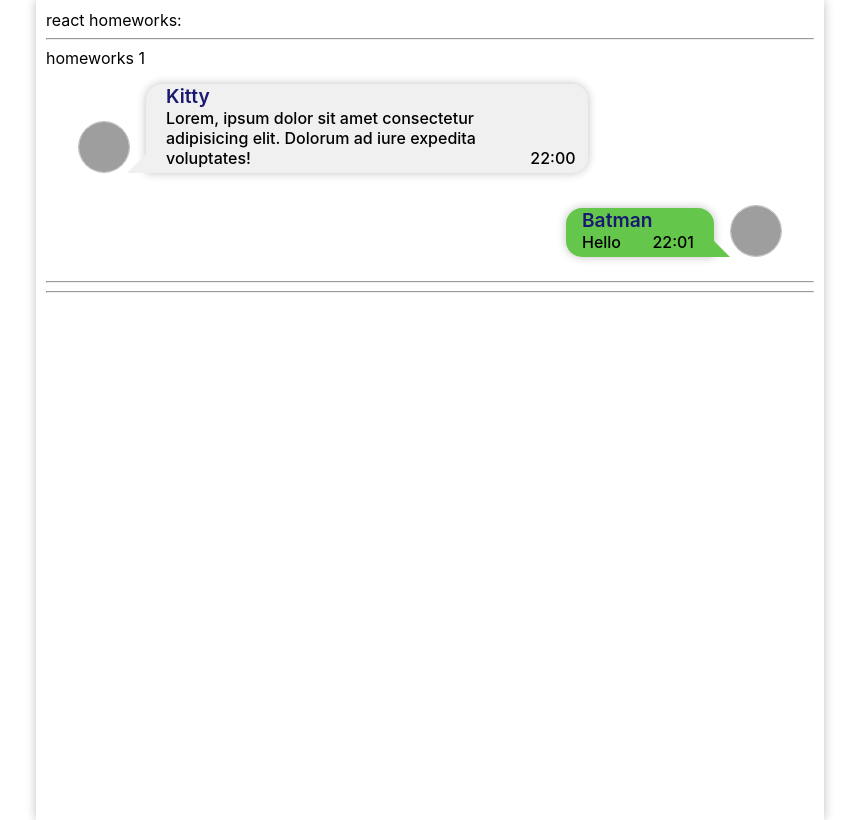
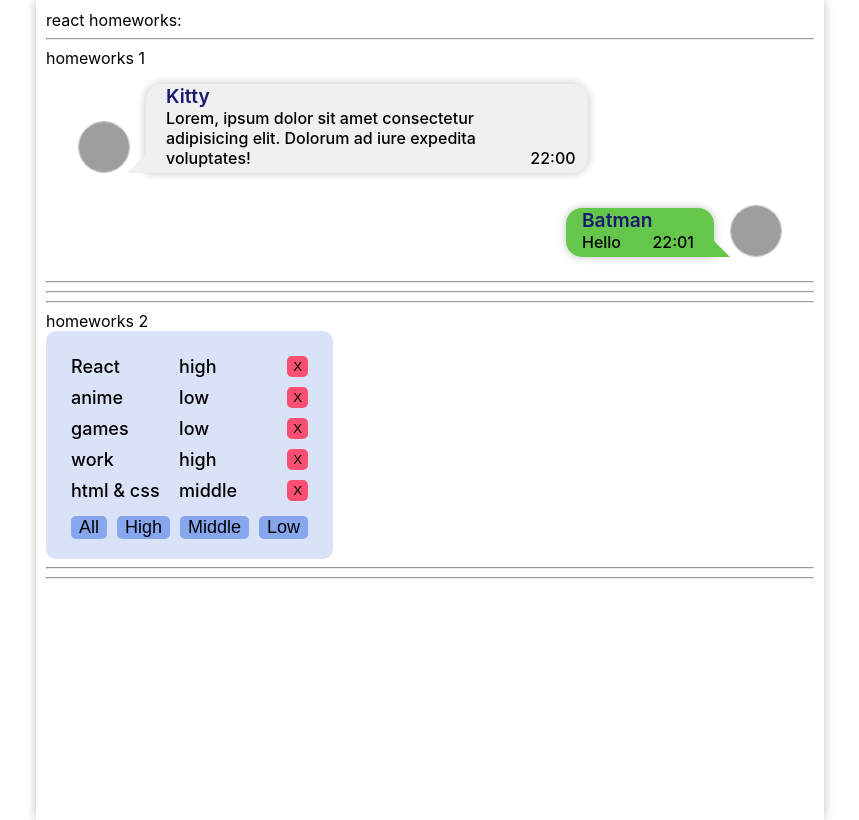
Before and after one commit to Kirill2603/it_incubator_hw, a React (Create React App) app: page / in a window 1280 px wide. Shown: the whole page, without its empty margins (210-1069 px from the left). Built offline with nearby package versions, Linux system fonts and the light colour scheme; grey boxes are pictures that could not be loaded.

Commit message:
HW2 Final

```diff
--- a/src/p1-main/m1-ui/u1-app/App.tsx
+++ b/src/p1-main/m1-ui/u1-app/App.tsx
@@ -1,13 +1,14 @@
 import React from "react";
 import styles from "./App.module.css";
 import HW1 from "../../../p2-homeworks/h1/HW1";
+import HW2 from "../../../p2-homeworks/h2/HW2";
 
 function App() {
   return (
     <div className={styles.App}>
       <div>react homeworks:</div>
       <HW1 />
-      {/*<HW2/>*/}
+      <HW2/>
       {/*<HW3/>*/}
       {/*<HW4/>*/}
       {/*<HW5/>*/}
--- a/src/p2-homeworks/h1/Message.tsx
+++ b/src/p2-homeworks/h1/Message.tsx
@@ -1,4 +1,3 @@
-import { type } from "os";
 import React from "react";
 import styles from "./Message.module.css";
 
--- a/src/p2-homeworks/h2/Affair.tsx
+++ b/src/p2-homeworks/h2/Affair.tsx
@@ -1,19 +1,21 @@
 import React from 'react'
-
+import {AffairType} from "./HW2";
+import s from './Affairs.module.css'
 type AffairPropsType = {
-    // key не нужно типизировать
-    affair: any // need to fix any
-    deleteAffairCallback: any // need to fix any
+    affair: AffairType
+    deleteAffairCallback: (_id: number) => void
 }
 
 function Affair(props: AffairPropsType) {
-    const deleteCallback = () => {}// need to fix
-
+    const deleteCallback = () => {
+        props.deleteAffairCallback(props.affair._id)
+        console.log(props.affair._id)
+    }
     return (
-        <div>
-            // show some text
-
-            <button onClick={deleteCallback}>X</button>
+        <div className={s.Affair}>
+            <span>{props.affair.name}</span>
+            <span>{props.affair.priority}</span>
+            <button className={s.DeleteButton} onClick={deleteCallback}>X</button>
         </div>
     )
 }
--- a/src/p2-homeworks/h2/Affairs.module.css
+++ b/src/p2-homeworks/h2/Affairs.module.css
@@ -1,3 +1,44 @@
-.someClass {
+.Affairs {
+    background-color: rgba(186, 202, 239, 0.55);
+    border-radius: 10px;
+    padding: 20px;
+    width: min-content;
+}
+.ButtonBlock {
+    margin-top: 10px;
+    display: flex;
+}
+.ButtonBlock button {
+    margin-left: 5px;
+    margin-right: 5px;
+    padding-left: 8px;
+    padding-right: 8px;
+    font-size: 18px;
+    border: 0px;
+    border-radius: 5px;
+    background-color: #86a6ee;
+}
+.ButtonBlock button:hover {
+    box-shadow: 0 0 5px rgba(0,0,0,0.5);
+    background-color: #5e86ec;
+}
 
+.Affair {
+    display: flex;
+    flex-direction: row;
+    padding: 5px;
 }
+.Affair button {
+    background-color: #f84f72;
+    border: 0px;
+    border-radius: 5px;
+}
+.Affair button:hover {
+    box-shadow: 0 0 5px rgba(0,0,0,0.5);
+    background-color: #fa325b;
+}
+.Affair span {
+    font-size: 18px;
+    flex:  1em;
+    font-weight: 500;
+}
--- a/src/p2-homeworks/h2/Affairs.tsx
+++ b/src/p2-homeworks/h2/Affairs.tsx
@@ -1,36 +1,45 @@
 import React from 'react'
 import Affair from './Affair'
-import {AffairType} from './HW2'
+import {AffairType, FilterType} from './HW2'
+import s from "./Affairs.module.css"
 
-type AffairsPropsType = { // need to fix any
-    data: any
-    setFilter: any
-    deleteAffairCallback: any
+type AffairsPropsType = {
+    data: AffairType[]
+    setFilter: (filter: FilterType) => void
+    deleteAffairCallback: (_id: number) => void
 }
 
 function Affairs(props: AffairsPropsType) {
     const mappedAffairs = props.data.map((a: AffairType) => (
-        <Affair // should work
-            key={a._id} // кеи ОБЯЗАТЕЛЬНЫ в 99% - так что лучше их писать всегда при создании компонент в мапе
+        <Affair
+            key={a._id}
             affair={a}
             deleteAffairCallback={props.deleteAffairCallback}
         />
     ))
 
-    const setAll = () => {} // need to fix
-    const setHigh = () => {}
-    const setMiddle = () => {}
-    const setLow = () => {}
+    const setAll = () => {
+        props.setFilter("all")
+    }
+    const setHigh = () => {
+        props.setFilter("high")
+    }
+    const setMiddle = () => {
+        props.setFilter("middle")
+    }
+    const setLow = () => {
+        props.setFilter("low")
+    }
 
     return (
-        <div>
-
+        <div className={s.Affairs}>
             {mappedAffairs}
-
-            <button onClick={setAll}>All</button>
-            <button onClick={setHigh}>High</button>
-            <button onClick={setMiddle}>Middle</button>
-            <button onClick={setLow}>Low</button>
+            <div className={s.ButtonBlock}>
+                <button onClick={setAll}>All</button>
+                <button onClick={setHigh}>High</button>
+                <button onClick={setMiddle}>Middle</button>
+                <button onClick={setLow}>Low</button>
+            </div>
         </div>
     )
 }
--- a/src/p2-homeworks/h2/HW2.tsx
+++ b/src/p2-homeworks/h2/HW2.tsx
@@ -2,12 +2,12 @@ import React, {useState} from 'react'
 import Affairs from './Affairs'
 
 // types
-export type AffairPriorityType = any // need to fix any
-export type AffairType = any // need to fix any
+export type AffairPriorityType = "high" | "low" | "middle"
+export type AffairType = { _id: number, name: string, priority: AffairPriorityType }
 export type FilterType = 'all' | AffairPriorityType
 
 // constants
-const defaultAffairs: any = [ // need to fix any
+const defaultAffairs: AffairType[] = [
     {_id: 1, name: 'React', priority: 'high'},
     {_id: 2, name: 'anime', priority: 'low'},
     {_id: 3, name: 'games', priority: 'low'},
@@ -16,27 +16,27 @@ const defaultAffairs: any = [ // need to fix any
 ]
 
 // pure helper functions
-export const filterAffairs = (affairs: any, filter: any): any => { // need to fix any
+export const filterAffairs = (affairs: AffairType[], filter: FilterType): AffairType[] => {
     if (filter === 'all') return affairs
-    else return // need to fix
+    else return affairs.filter((a) => a.priority === filter)
 }
-export const deleteAffair = (affairs: any, _id: any): any => { // need to fix any
-    return // need to fix
+export const deleteAffair = (affairs: AffairType[], _id: number): AffairType[] => {
+    return affairs.filter((a) => a._id !== _id)
 }
 
 function HW2() {
-    const [affairs, setAffairs] = useState<any>(defaultAffairs) // need to fix any
+    const [affairs, setAffairs] = useState<AffairType[]>(defaultAffairs)
     const [filter, setFilter] = useState<FilterType>('all')
 
     const filteredAffairs = filterAffairs(affairs, filter)
-    const deleteAffairCallback = (_id: any) => setAffairs(deleteAffair(affairs, _id)) // need to fix any
+    const deleteAffairCallback = (_id: number) => setAffairs(deleteAffair(affairs, _id))
 
     return (
         <div>
             <hr/>
+
             homeworks 2
 
-            {/*should work (должно работать)*/}
             <Affairs
                 data={filteredAffairs}
                 setFilter={setFilter}
```
